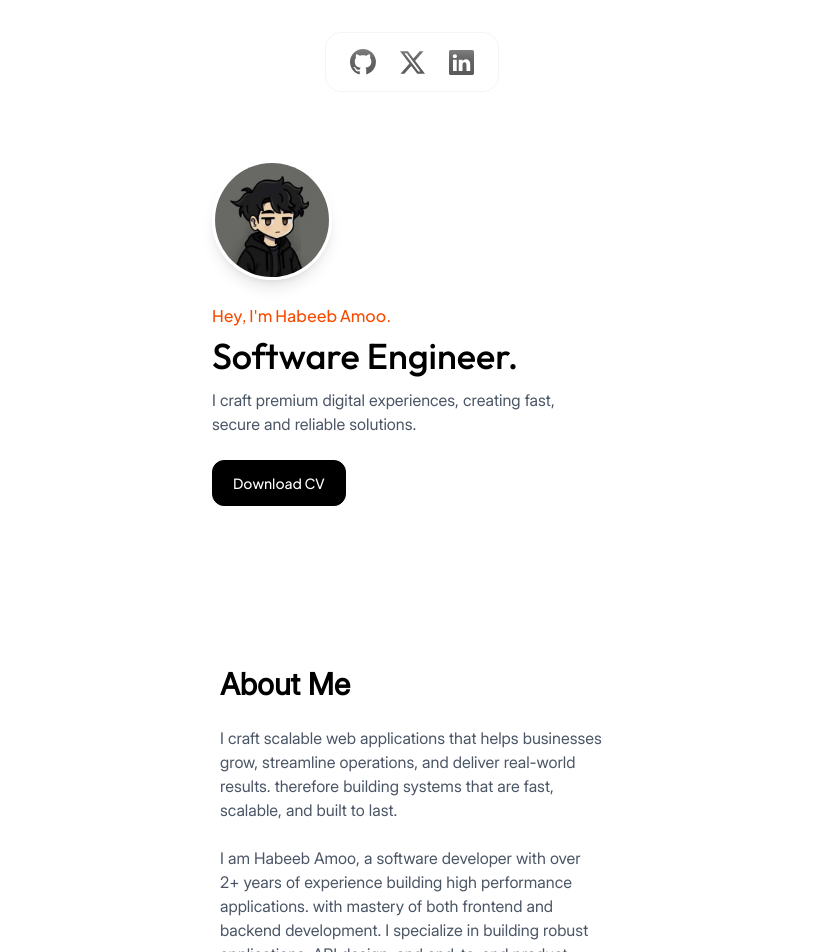
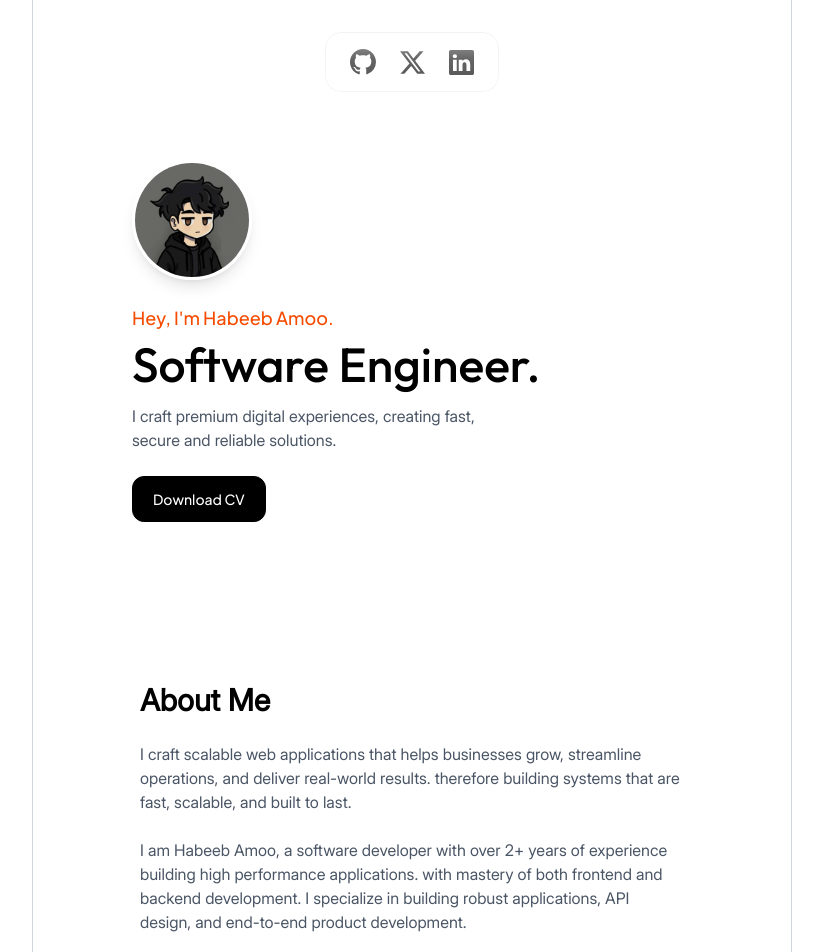
Before and after one commit to Habeebamoo/MyPortfolio, a Next.js app: page / in a window 1280 px wide. Shown: the top 952 px of the page, without its empty margins (228-1051 px from the left). Built offline with nearby package versions, Linux system fonts and the light colour scheme.

Commit message:
added page lines to homepage

```diff
--- a/app/page.tsx
+++ b/app/page.tsx
@@ -5,7 +5,7 @@ import Main from "@/components/Main"
 
 const page = () => {
   return (
-    <main className="px-6">
+    <main className="px-6 sm:w-150 md:w-190 border-l border-r border-gray-300 mx-auto">
       <Header />
       <Hero />
       <Main />
--- a/components/Hero.tsx
+++ b/components/Hero.tsx
@@ -12,7 +12,7 @@ const Hero = () => {
   };
 
   return (
-    <section className="sm:w-100 mx-auto pt-40">
+    <section className="sm:w-100 md:w-140 mx-auto pt-40">
       <div className="h-30 w-30 rounded-full overflow-hidden shadow-lg border-3 border-white">
         <img src="/anime.jpg" className="h-full w-full object-cover" />
       </div>
@@ -22,13 +22,13 @@ const Hero = () => {
         animate="show"
         variants={heroText}
       >
-        <h1 className="font-jsans text-orange-600 mt-6" data-aos="zoom-in">
+        <h1 className="font-jsans text-orange-600 mt-6 md:text-lg" data-aos="zoom-in">
           Hey, I'm Habeeb Amoo.
         </h1>
 
-        <h1 className="text-3xl md:text-4xl font-outfit mt-2">Software Engineer.</h1>
+        <h1 className="text-3xl md:text-5xl font-outfit mt-2">Software Engineer.</h1>
 
-        <p className="mt-2 md:mt-3 text-gray-600 mb-6 w-[90%] font-inter">
+        <p className="mt-2 md:mt-4 text-gray-600 mb-6 w-[90%] font-inter md:w-[70%]">
           I craft premium digital experiences, creating fast, secure and reliable solutions.
         </p>
       </motion.div>
--- a/components/Main.tsx
+++ b/components/Main.tsx
@@ -10,7 +10,7 @@ import ProjectDisplay from "./ProjectDisplay"
 const Main = () => {
   return (
     <>
-      <section className="sm:w-100 mx-auto">
+      <section className="sm:w-100 md:w-140 mx-auto">
         {/* About me */}
         <div className="mt-40 px-2">
           <h1 className="font-inter text-2xl md:text-3xl font-bold">About Me</h1>
@@ -70,7 +70,7 @@ const Main = () => {
       </section>
 
       {/* Contact */}
-      <section className="mt-20 px-2 md:w-100 mx-auto">
+      <section className="mt-20 md:mt-30 px-2 sm:w-100 md:w-140 mx-auto">
         <h1 className="font-inter font-bold text-2xl md:text-3xl text-center">Let's work together.</h1>
 
         <p className="text-muted text-center font-inter text-sm mt-2">
```
